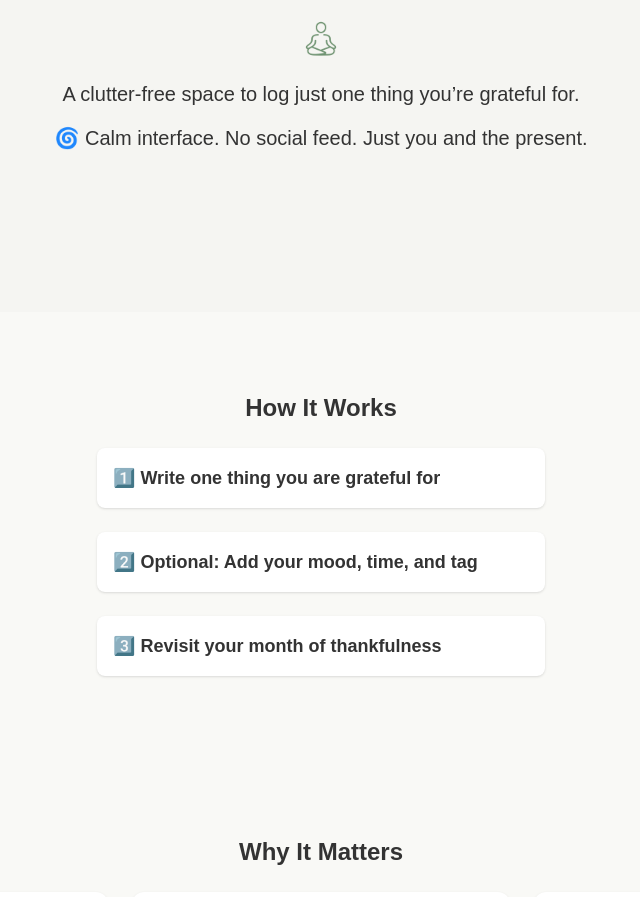
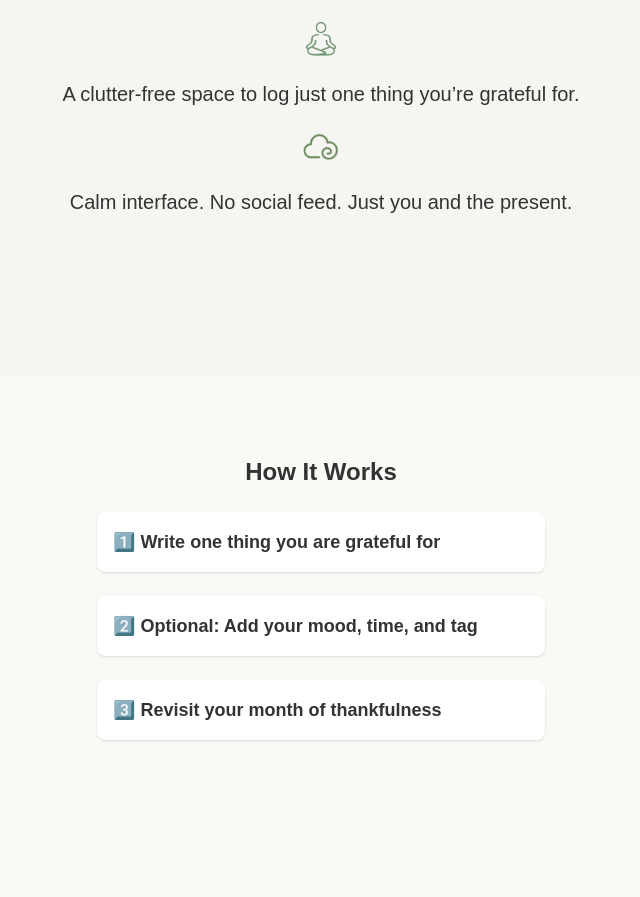
Before and after one commit to daydreamingprince/gratitrack-legacy, a Next.js app: page / in a window 1280 px wide. Shown: the part 820-1717 px from the top of the page, without its empty margins (319-959 px from the left). Built offline with nearby package versions, Linux system fonts and the light colour scheme.

Commit message:
feat: add present icon to 'What It Is' section

```diff
--- a/app/page.tsx
+++ b/app/page.tsx
@@ -78,7 +78,17 @@ export default function home() {
               A clutter-free space to log just one thing you’re grateful for.
             </p>
           </div>
-          <p className="text-xl">🌀 Calm interface. No social feed. Just you and the present.</p>
+
+          <div className="flex flex-col items-center space-y-4">
+          <img
+              src="/icons/present.png"
+              alt="Reflection icon"
+              className="w-12 h-12 mx-auto"
+            />
+            <p className="text-xl">
+              Calm interface. No social feed. Just you and the present.
+            </p>
+          </div>
         </section>
       </FadeInWhenVisible>
 
```
Also changed, not shown: gratipack/present.png (added), public/icons/present.png (added).
